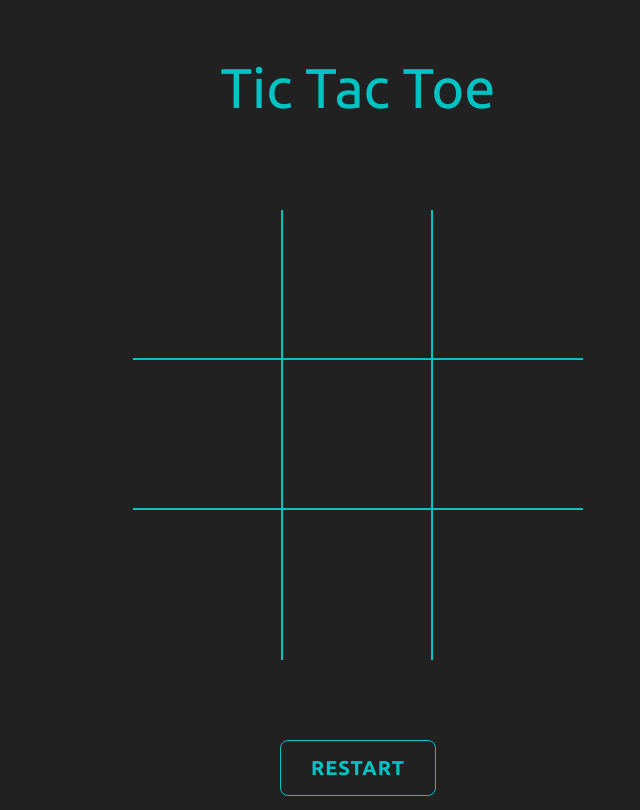
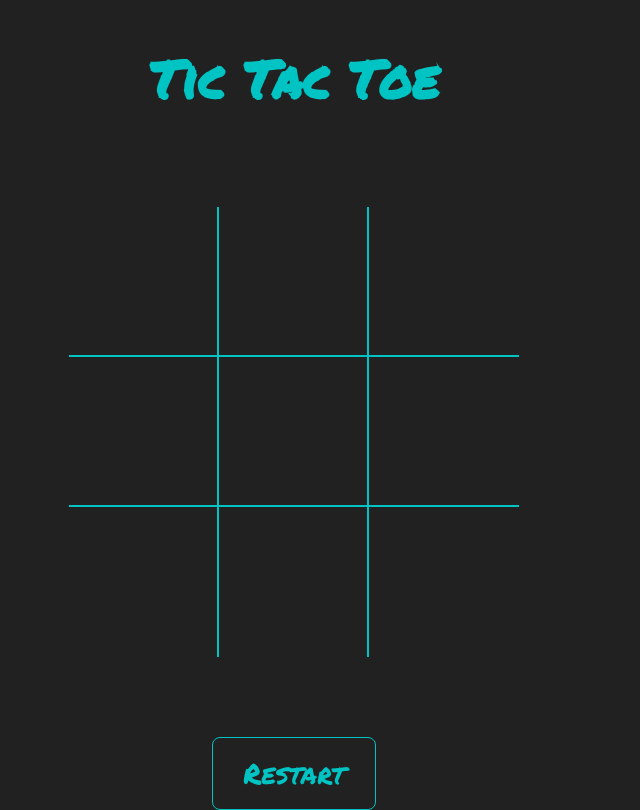
Before and after one commit to sarah-ross/tic-tac-toe, a plain HTML site: page index.html in a window 1280 px wide. Shown: the whole page, without its empty margins (282-922 px from the left). Drawn offline with Linux system fonts and the light colour scheme.

Commit message:
Updated font family and sizing

```diff
--- a/index.html
+++ b/index.html
@@ -16,10 +16,9 @@
 			href="https://fonts.gstatic.com"
 			crossorigin
 		/>
-		<link
-			href="https://fonts.googleapis.com/css2?family=Ubuntu:ital,wght@0,300;0,400;0,500;0,700;1,300;1,400;1,500;1,700&display=swap"
-			rel="stylesheet"
-		/>
+		<link rel="preconnect" href="https://fonts.googleapis.com">
+		<link rel="preconnect" href="https://fonts.gstatic.com" crossorigin>
+		<link href="https://fonts.googleapis.com/css2?family=Permanent+Marker&display=swap" rel="stylesheet">
 		<link rel="stylesheet" href="styles.css" />
 		<title>Tic Tac Toe</title>
 	</head>
--- a/styles.css
+++ b/styles.css
@@ -13,12 +13,11 @@
 html {
 	background-color: var(--background-color);
 	color: var(--turquoise);
-	font-family: "Ubuntu", sans-serif;
+	font-family: "Permanent Marker", cursive;
 }
 
 h1 {
-	font-size: 56px;
-	font-weight: 400;
+	font-size: 3.25rem;
 	margin: 50px;
 }
 
@@ -29,11 +28,8 @@ button {
 	background-color: transparent;
 	color: var(--turquoise);
 	margin-top: 80px;
-	font-family: "Ubuntu", sans-serif;
-	font-size: 20px;
-	font-weight: 600;
-	text-transform: uppercase;
-	letter-spacing: 1px;
+	font-family: "Permanent Marker", cursive;
+	font-size: 1.75rem;
 	transition: all 250ms ease-in-out;
 }
 
@@ -45,6 +41,7 @@ button:hover {
 .container,
 .box,
 #gameBoard {
+	max-width: 90%;
 	display: flex;
 }
 
```
